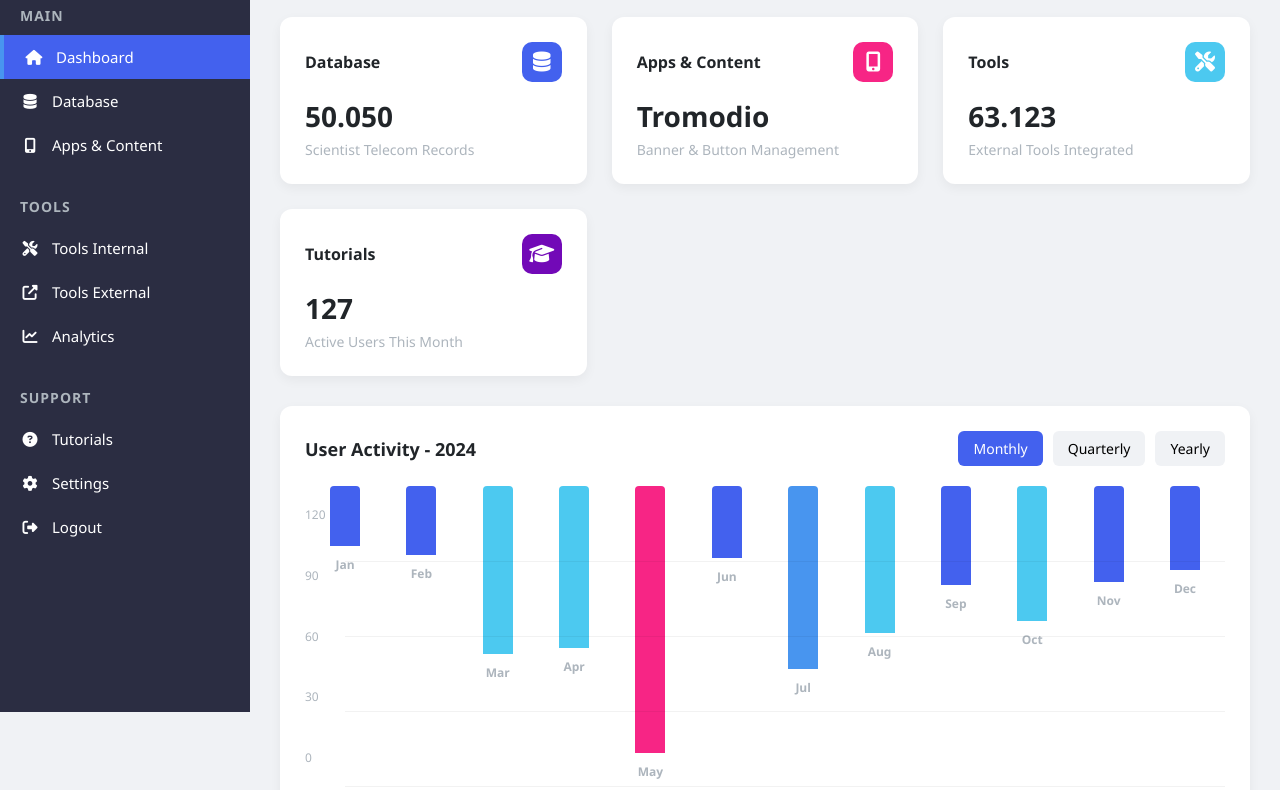
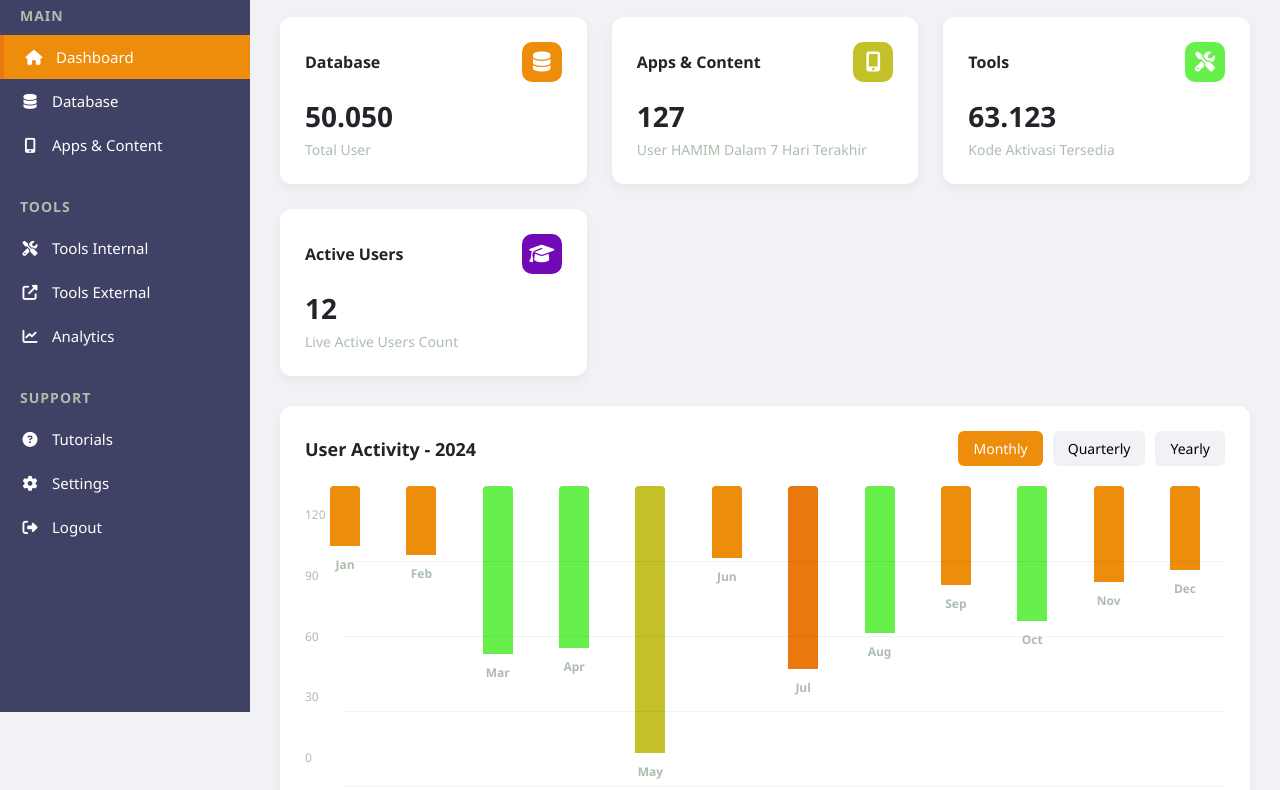
Before and after one commit to ZenGBRN/testcode2-maqdis-academy, a plain HTML site: page index.html in a window 1280 px wide. Shown: the part 88-878 px from the top of the page. Drawn offline with Linux system fonts and the light colour scheme.

Commit message:
v2: done polish

```diff
--- a/index.html
+++ b/index.html
@@ -11,7 +11,7 @@
     <!-- Sidebar -->
     <div class="sidebar">
         <div class="logo">
-            <h1><i class="fas fa-database"></i> <span>HAMM</span></h1>
+            <h1><i class="fas fa-database"></i> <span>HAMIM</span></h1>
         </div>
 
         <div class="menu-section">
@@ -92,7 +92,7 @@
                     </div>
                 </div>
                 <div class="stat-value">50.050</div>
-                <div class="stat-desc">Scientist Telecom Records</div>
+                <div class="stat-desc">Total User</div>
             </div>
 
             <div class="stat-card">
@@ -102,8 +102,8 @@
                         <i class="fas fa-mobile-alt"></i>
                     </div>
                 </div>
-                <div class="stat-value">Tromodio</div>
-                <div class="stat-desc">Banner & Button Management</div>
+                <div class="stat-value">127</div>
+                <div class="stat-desc">User HAMIM Dalam 7 Hari Terakhir</div>
             </div>
 
             <div class="stat-card">
@@ -114,18 +114,18 @@
                     </div>
                 </div>
                 <div class="stat-value">63.123</div>
-                <div class="stat-desc">External Tools Integrated</div>
+                <div class="stat-desc">Kode Aktivasi Tersedia</div>
             </div>
 
             <div class="stat-card">
                 <div class="card-header">
-                    <div class="card-title">Tutorials</div>
+                    <div class="card-title">Active Users</div>
                     <div class="card-icon icon-tutorials">
                         <i class="fas fa-graduation-cap"></i>
                     </div>
                 </div>
-                <div class="stat-value">127</div>
-                <div class="stat-desc">Active Users This Month</div>
+                <div class="stat-value">12</div>
+                <div class="stat-desc">Live Active Users Count</div>
             </div>
         </div>
 
--- a/style.css
+++ b/style.css
@@ -6,16 +6,16 @@
 }
 
 :root {
-    --primary: #4361ee;
-    --secondary: #3f37c9;
-    --accent: #4895ef;
+    --primary: #ee8c0c;
+    --secondary: #df4620;
+    --accent: #e9780f;
     --light: #f8f9fa;
     --dark: #212529;
-    --success: #4cc9f0;
-    --warning: #f72585;
-    --gray: #adb5bd;
+    --success: #67f04c;
+    --warning: #c4c128;
+    --gray: #adbdae;
     --card-bg: #ffffff;
-    --sidebar-bg: #2b2d42;
+    --sidebar-bg: #3f4264;
 }
 
 body {
```
